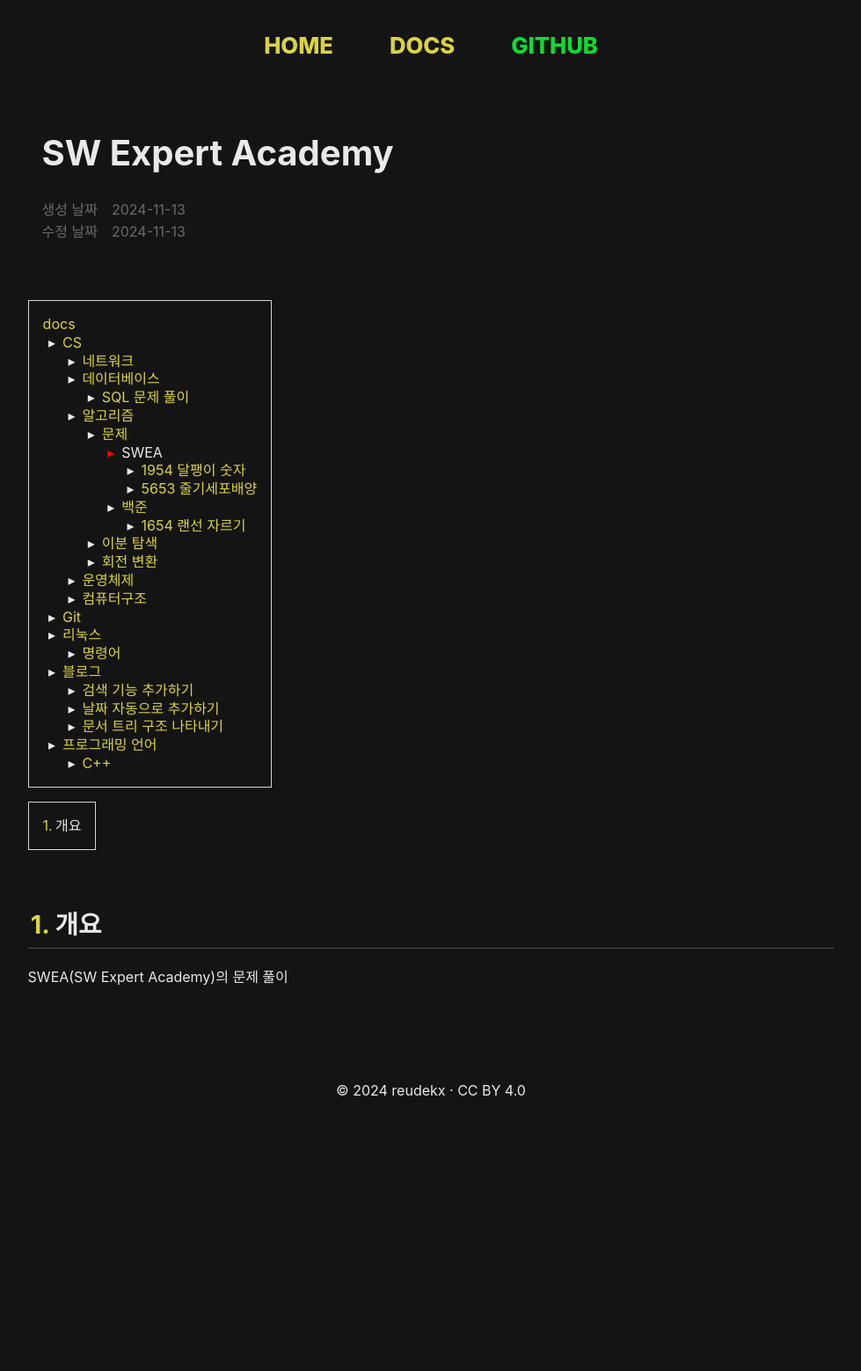
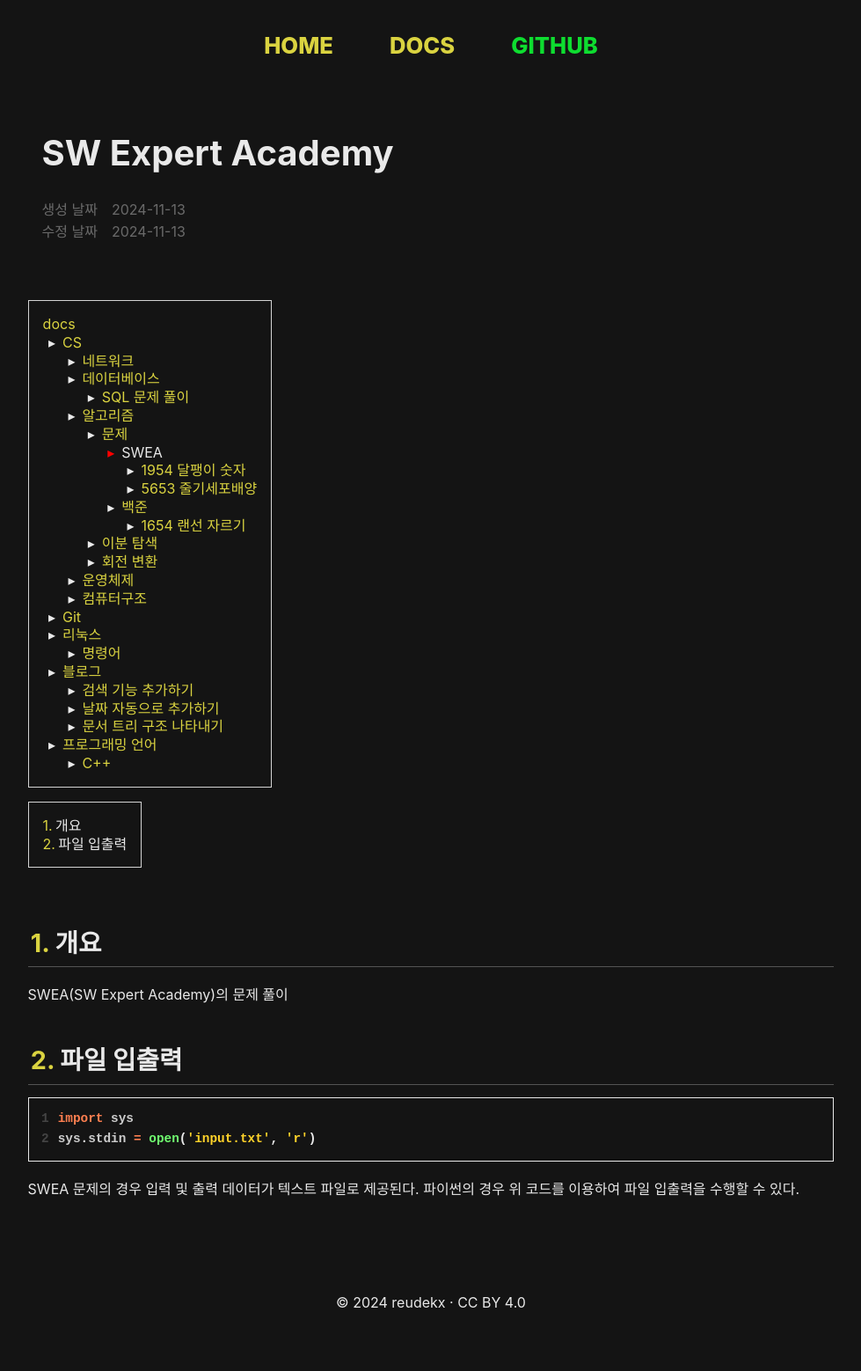
Before and after one commit to reudekx/reudekx.github.io, a Jekyll site: the page built from _docs/docs/CS/알고리즘/문제/SWEA.md, in a window 1280 px wide. Shown: the whole page at 88% size, without its empty margins (150-1129 px from the left). Built offline with Jekyll 4.4.1, drawn with Linux system fonts in a browser that asks for light colours; before the commit the page ends 1317 px from its top, so only the background shows below that.

Commit message:
docs: 내용 업데이트

````diff
--- a/_docs/docs/CS/알고리즘/문제/SWEA.md
+++ b/_docs/docs/CS/알고리즘/문제/SWEA.md
@@ -9,3 +9,13 @@
 ## 개요
 
 SWEA(SW Expert Academy)의 문제 풀이
+
+## 파일 입출력
+
+```python
+import sys
+sys.stdin = open('input.txt', 'r')
+```
+
+SWEA 문제의 경우 입력 및 출력 데이터가 텍스트 파일로 제공된다.
+파이썬의 경우 위 코드를 이용하여 파일 입출력을 수행할 수 있다.
````
